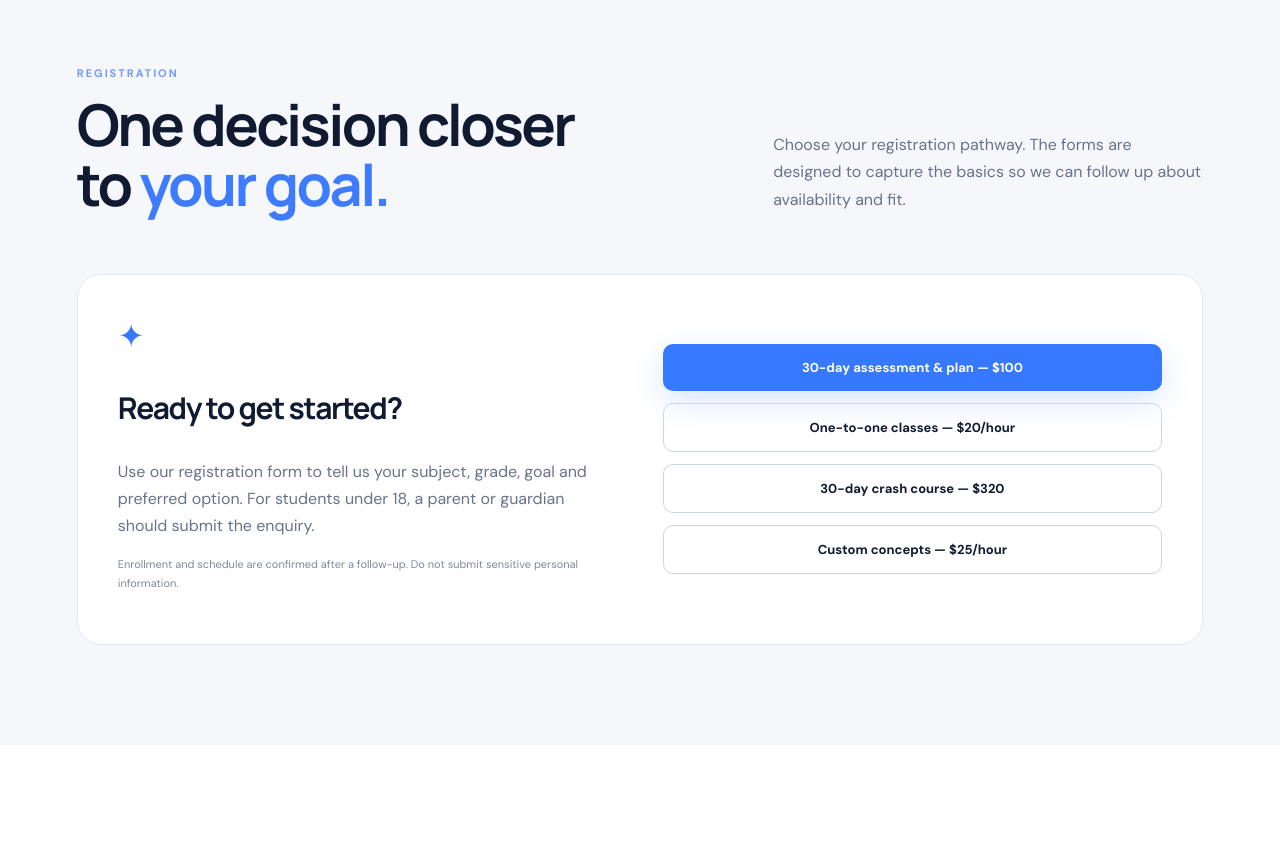
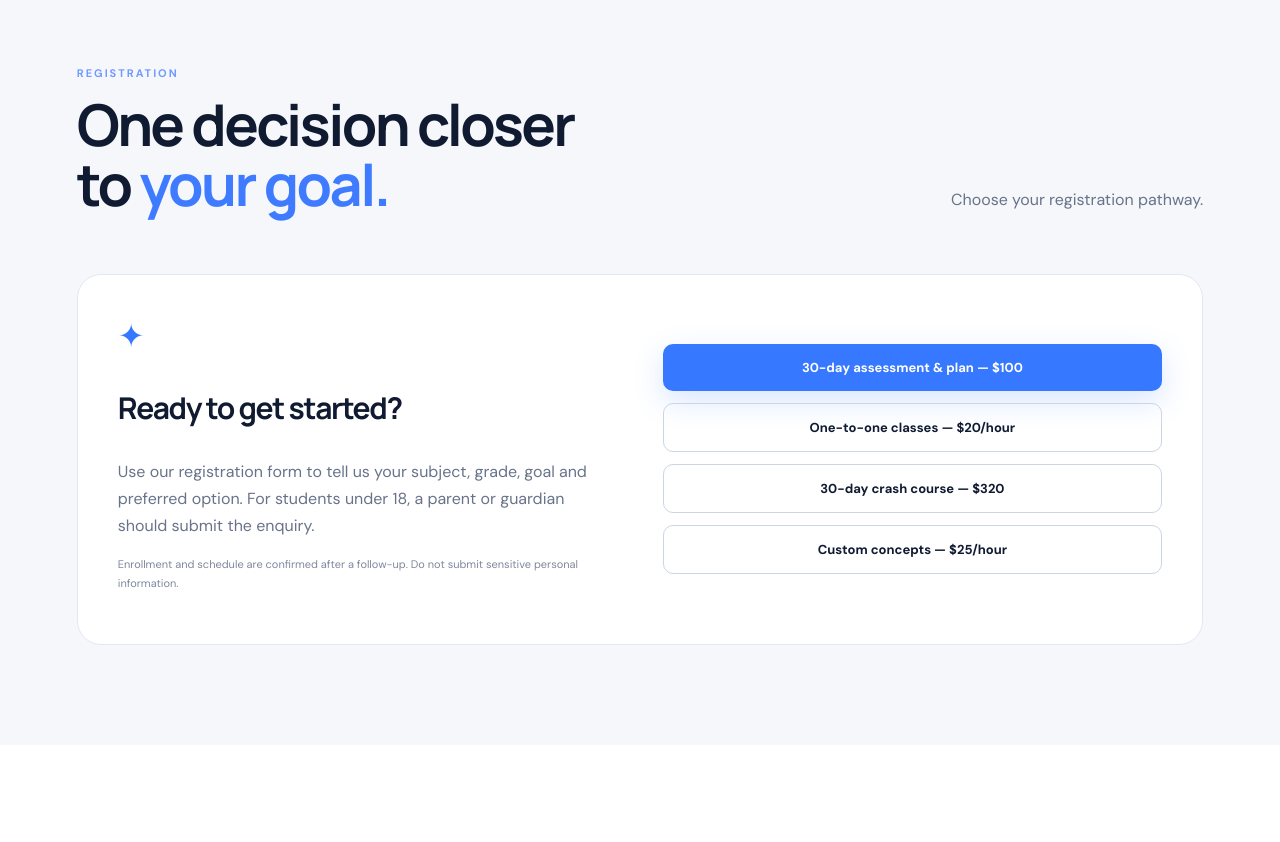
Before and after one commit to jamfarman200-cmd/asterbridge-learning, a plain HTML site: page index.html in a window 1280 px wide. Shown: the part 2860-3702 px from the top of the page. Drawn offline with Linux system fonts and the light colour scheme.

Commit message:
Update index.html

```diff
--- a/index.html
+++ b/index.html
@@ -27,7 +27,7 @@
 <article class="pricecard"><span class="tag">ONE-TO-ONE</span><h3>Exam-oriented tutoring</h3><div class="price"><del>$30</del><strong>$20 <small>CAD / hour</small></strong></div><div class="save">INTRODUCTORY HOURLY RATE</div><p>Individual tutoring shaped around your curriculum, exam goals, learning pace and questions.</p><a class="btn primary wide" data-register="tutoring" href="#register">Register for a class ↗</a></article>
 <article class="pricecard darkprice"><span class="tag">INTENSIVE COURSE</span><h3>30-day exam-prep crash course</h3><div class="price"><strong>$320 <small>CAD</small></strong></div><div class="save">STRUCTURED INTENSIVE</div><p>A concentrated 30-day exam preparation program. Specific schedule and deliverables confirmed before enrollment.</p><a class="btn light wide" data-register="crash" href="#register">Request crash course ↗</a></article>
 <article class="pricecard"><span class="tag">CUSTOM CONCEPTS</span><h3>Weak-concept coaching & proofreading</h3><div class="price"><strong>$25 <small>CAD / hour</small></strong></div><div class="save">FLEXIBLE TOPIC SUPPORT</div><p>Focused one-on-one help with challenging concepts, practice problems or writing feedback.</p><a class="btn primary wide" data-register="custom" href="#register">Request custom support ↗</a></article></div></section>
-<section class="section register-section" id="register"><div class="sectionhead"><div><div class="kicker">REGISTRATION</div><h2>One decision closer<br>to <em>your goal.</em></h2></div><p>Choose your registration pathway. The forms are designed to capture the basics so we can follow up about availability and fit.</p></div><div class="registerpanel"><div><div class="regicon">✦</div><h3>Ready to get started?</h3><p>Use our registration form to tell us your subject, grade, goal and preferred option. For students under 18, a parent or guardian should submit the enquiry.</p><p class="smallnote">Enrollment and schedule are confirmed after a follow-up. Do not submit sensitive personal information.</p></div><div class="regactions"><a class="btn primary wide" data-register="assessment" href="#contact">30-day assessment & plan — $100</a><a class="btn outline dark-outline wide" data-register="tutoring" href="#contact">One-to-one classes — $20/hour</a><a class="btn outline dark-outline wide" data-register="crash" href="#contact">30-day crash course — $320</a><a class="btn outline dark-outline wide" data-register="custom" href="#contact">Custom concepts — $25/hour</a></div></div></section>
+<section class="section register-section" id="register"><div class="sectionhead"><div><div class="kicker">REGISTRATION</div><h2>One decision closer<br>to <em>your goal.</em></h2></div><p>Choose your registration pathway. </p></div><div class="registerpanel"><div><div class="regicon">✦</div><h3>Ready to get started?</h3><p>Use our registration form to tell us your subject, grade, goal and preferred option. For students under 18, a parent or guardian should submit the enquiry.</p><p class="smallnote">Enrollment and schedule are confirmed after a follow-up. Do not submit sensitive personal information.</p></div><div class="regactions"><a class="btn primary wide" data-register="assessment" href="#contact">30-day assessment & plan — $100</a><a class="btn outline dark-outline wide" data-register="tutoring" href="#contact">One-to-one classes — $20/hour</a><a class="btn outline dark-outline wide" data-register="crash" href="#contact">30-day crash course — $320</a><a class="btn outline dark-outline wide" data-register="custom" href="#contact">Custom concepts — $25/hour</a></div></div></section>
 <section class="articles section" id="articles"><div class="sectionhead"><div><div class="kicker">04 / THE STUDY JOURNAL</div><h2>Study smarter.<br><em>Build momentum.</em></h2></div><p>Practical ideas to help students approach learning with intention and confidence.</p></div><div class="articlegrid">
 <article><span class="article-no">01 / STUDY STRATEGY</span><h3>Why rereading isn't the same as remembering</h3><p>Retrieval practice—trying to recall information without looking—helps reveal what you know and what still needs work.</p><details><summary>Read the insight</summary><p>After reviewing a topic, close your notes and explain it from memory. Write down what you recall, check your gaps and repeat. Short recall sessions spaced over time are often more useful than one long rereading session.</p></details></article>
 <article><span class="article-no">02 / EXAM PREPARATION</span><h3>Build an exam plan backwards</h3><p>Start with the test date and break the syllabus into realistic blocks.</p><details><summary>Read the insight</summary><p>List the topics, rank them by difficulty and importance, then schedule practice and review. Reserve time for mixed questions and a final check of recurring errors. A plan should be realistic enough to follow, not impressive enough to abandon.</p></details></article>
```
